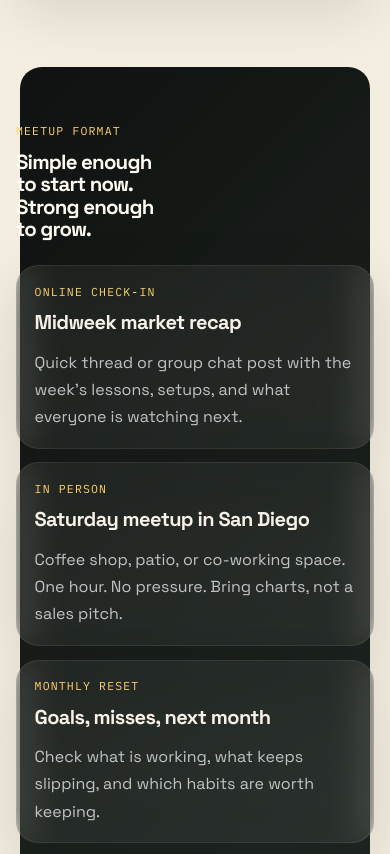
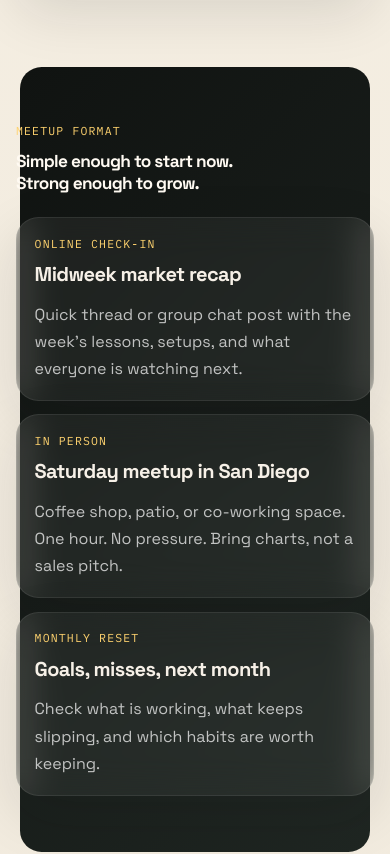
Before and after one commit to tmsteph/sd-day-traders, a plain HTML site: page index.html in a window 390 px wide. Shown: the part 2940-3794 px from the top of the page. Drawn offline with Linux system fonts and the light colour scheme.

Commit message:
Restyle meetup heading on small screens

```diff
--- a/index.html
+++ b/index.html
@@ -153,7 +153,10 @@
         <section class="section section-contrast" id="meetups">
           <div class="section-heading" data-reveal>
             <p class="eyebrow">Meetup format</p>
-            <h2>Simple enough to start now. Strong enough to grow.</h2>
+            <h2 class="meetups-heading">
+              <span class="meetups-line">Simple enough to start now.</span>
+              <span class="meetups-line">Strong enough to grow.</span>
+            </h2>
           </div>
 
           <div class="schedule-layout">
--- a/styles.css
+++ b/styles.css
@@ -377,6 +377,10 @@ ul {
   text-wrap: balance;
 }
 
+.meetups-line {
+  display: inline;
+}
+
 .card-grid {
   display: grid;
   gap: 1rem;
@@ -627,18 +631,26 @@ ul {
 
 @media (max-width: 560px) {
   .section-contrast .section-heading {
-    max-width: 15.5rem;
+    max-width: 100%;
   }
 
   .section-contrast .section-heading h2 {
-    max-width: 11ch;
-    font-size: 1.55rem;
-    line-height: 1.08;
+    max-width: none;
+    font-size: 1.18rem;
+    line-height: 1.14;
   }
 
   .section-contrast .section-heading .eyebrow {
     font-size: 0.72rem;
     letter-spacing: 0.1em;
+  }
+
+  .section-contrast .meetups-line {
+    display: block;
+  }
+
+  .section-contrast .meetups-line + .meetups-line {
+    margin-top: 0.14rem;
   }
 }
 
@@ -649,12 +661,12 @@ ul {
   }
 
   .section-contrast .section-heading {
-    max-width: 13rem;
+    max-width: 100%;
   }
 
   .section-contrast .section-heading h2 {
-    font-size: 1.28rem;
-    line-height: 1.1;
+    font-size: 1.08rem;
+    line-height: 1.16;
   }
 
   .hero-visual {
```
